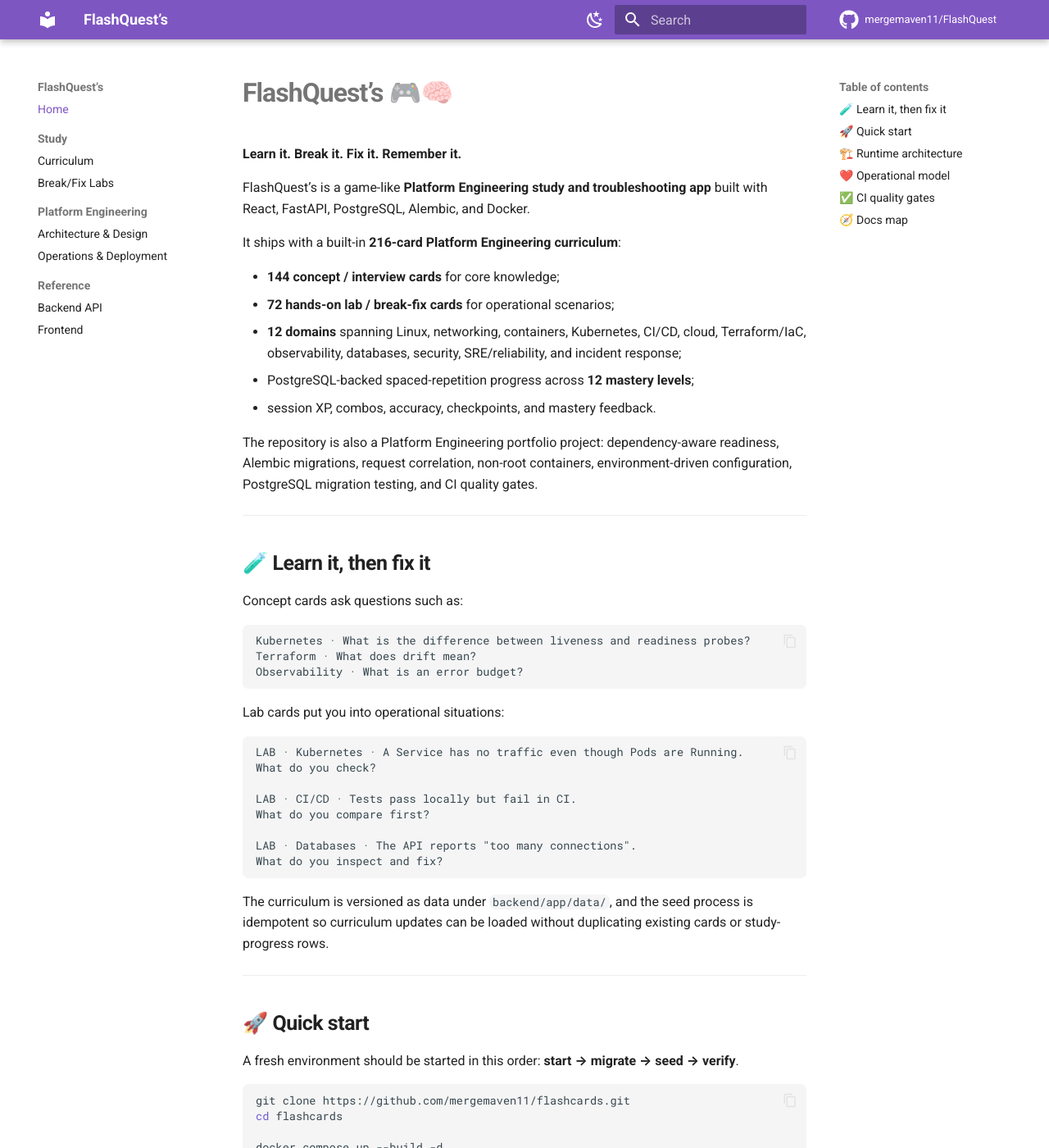
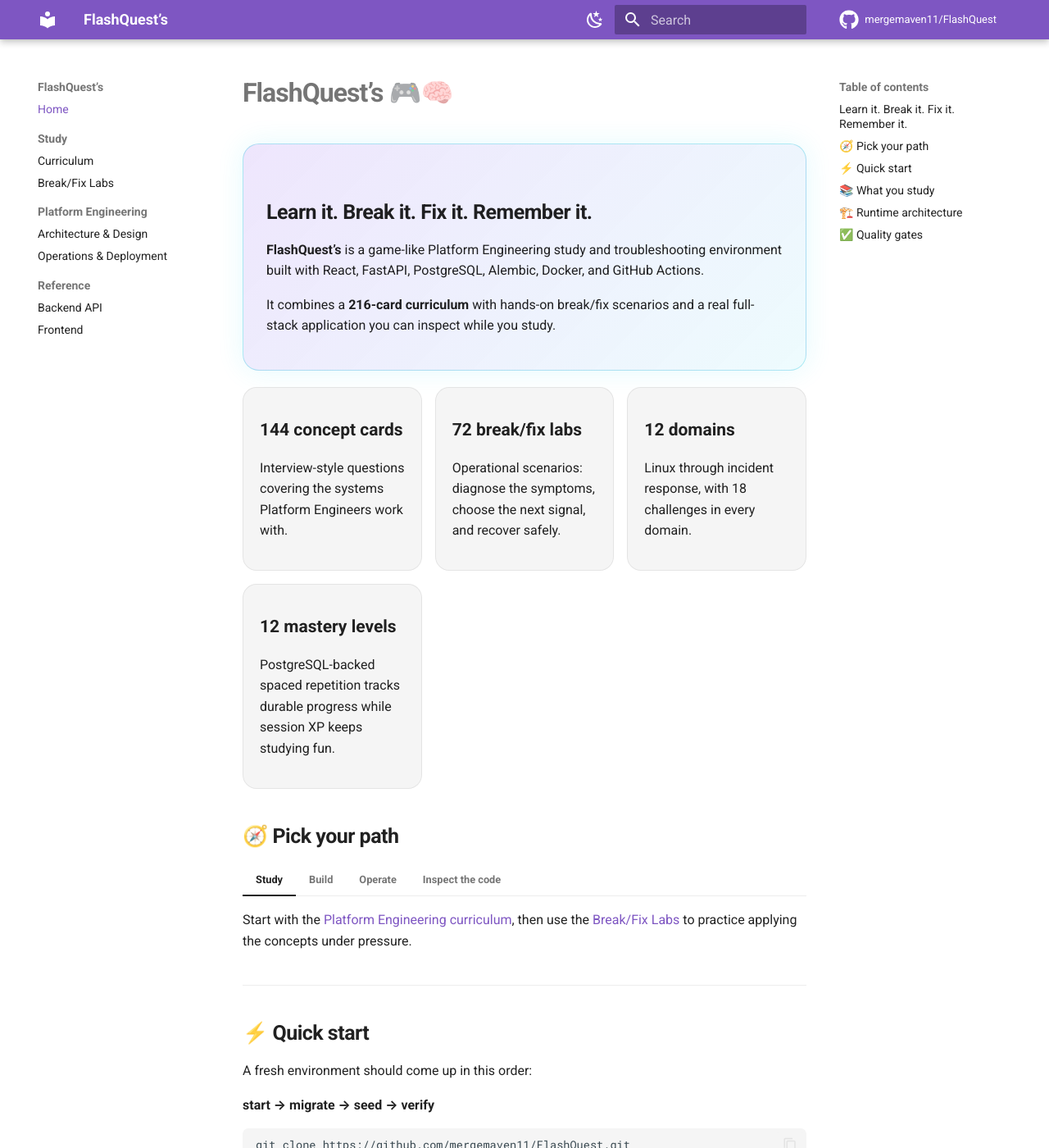
Before and after one commit to mergemaven11/FlashQuest, an MkDocs documentation site: the page built from docs/index.md, in a window 1280 px wide and 1400 px high. Shown: the whole window at 82% size. Built offline with MkDocs 1.6.1 and Material for MkDocs 9.7.7, drawn with Linux system fonts in a browser that asks for light colours; comment, search, counter and statistics services are not loaded; some of the changed text lies outside the part shown.

Commit message:
docs: rebuild FlashQuest home page

````diff
--- a/docs/index.md
+++ b/docs/index.md
@@ -1,55 +1,72 @@
 # FlashQuest’s 🎮🧠
 
-**Learn it. Break it. Fix it. Remember it.**
+<div class="fq-hero" markdown>
 
-FlashQuest’s is a game-like **Platform Engineering study and troubleshooting app** built with React, FastAPI, PostgreSQL, Alembic, and Docker.
+## Learn it. Break it. Fix it. Remember it.
 
-It ships with a built-in **216-card Platform Engineering curriculum**:
+**FlashQuest’s** is a game-like Platform Engineering study and troubleshooting environment built with React, FastAPI, PostgreSQL, Alembic, Docker, and GitHub Actions.
 
-- **144 concept / interview cards** for core knowledge;
-- **72 hands-on lab / break-fix cards** for operational scenarios;
-- **12 domains** spanning Linux, networking, containers, Kubernetes, CI/CD, cloud, Terraform/IaC, observability, databases, security, SRE/reliability, and incident response;
-- PostgreSQL-backed spaced-repetition progress across **12 mastery levels**;
-- session XP, combos, accuracy, checkpoints, and mastery feedback.
+It combines a **216-card curriculum** with hands-on break/fix scenarios and a real full-stack application you can inspect while you study.
 
-The repository is also a Platform Engineering portfolio project: dependency-aware readiness, Alembic migrations, request correlation, non-root containers, environment-driven configuration, PostgreSQL migration testing, and CI quality gates.
+</div>
+
+<div class="fq-grid" markdown>
+
+<div class="fq-card" markdown>
+**144 concept cards**
+
+Interview-style questions covering the systems Platform Engineers work with.
+</div>
+
+<div class="fq-card" markdown>
+**72 break/fix labs**
+
+Operational scenarios: diagnose the symptoms, choose the next signal, and recover safely.
+</div>
+
+<div class="fq-card" markdown>
+**12 domains**
+
+Linux through incident response, with 18 challenges in every domain.
+</div>
+
+<div class="fq-card" markdown>
+**12 mastery levels**
+
+PostgreSQL-backed spaced repetition tracks durable progress while session XP keeps studying fun.
+</div>
+
+</div>
+
+## 🧭 Pick your path
+
+=== "Study"
+
+    Start with the [Platform Engineering curriculum](CURRICULUM.md), then use the [Break/Fix Labs](LABS.md) to practice applying the concepts under pressure.
+
+=== "Build"
+
+    Read the [Platform Engineering architecture](PLATFORM_ENGINEERING.md) to see how FlashQuest’s handles health checks, migrations, configuration, containers, and CI quality gates.
+
+=== "Operate"
+
+    Use the [Operations & Deployment guide](OPERATIONS.md) for startup order, diagnostics, database lifecycle, Docker commands, and deployment boundaries.
+
+=== "Inspect the code"
+
+    Jump into the generated [Backend API](backend/api.md) or [Frontend reference](frontend/modules.md).
 
 ---
 
-## 🧪 Learn it, then fix it
+## ⚡ Quick start
 
-Concept cards ask questions such as:
+A fresh environment should come up in this order:
 
-```text
-Kubernetes · What is the difference between liveness and readiness probes?
-Terraform · What does drift mean?
-Observability · What is an error budget?
-```
-
-Lab cards put you into operational situations:
-
-```text
-LAB · Kubernetes · A Service has no traffic even though Pods are Running.
-What do you check?
-
-LAB · CI/CD · Tests pass locally but fail in CI.
-What do you compare first?
-
-LAB · Databases · The API reports "too many connections".
-What do you inspect and fix?
-```
-
-The curriculum is versioned as data under `backend/app/data/`, and the seed process is idempotent so curriculum updates can be loaded without duplicating existing cards or study-progress rows.
-
----
-
-## 🚀 Quick start
-
-A fresh environment should be started in this order: **start → migrate → seed → verify**.
+**start → migrate → seed → verify**
 
 ```bash
-git clone https://github.com/mergemaven11/flashcards.git
-cd flashcards
+git clone https://github.com/mergemaven11/FlashQuest.git
+cd FlashQuest
 
 docker compose up --build -d
 
@@ -59,71 +76,89 @@ docker compose exec api \
 docker compose exec api python -m app.seed
 ```
 
-Open:
-
-- **FlashQuest’s:** `http://localhost:5173`
-- **FastAPI / OpenAPI:** `http://localhost:8080/docs`
-- **Readiness:** `http://localhost:8080/health/ready`
-
-Verify:
+Verify the runtime:
 
 ```bash
 curl http://localhost:8080/health/live
 curl http://localhost:8080/health/ready
 ```
 
+Then open:
+
+- **FlashQuest’s game UI:** `http://localhost:5173`
+- **FastAPI / OpenAPI:** `http://localhost:8080/docs`
+- **Readiness endpoint:** `http://localhost:8080/health/ready`
+
+!!! tip "Seeding is safe to repeat"
+    The built-in curriculum seeder is idempotent. Existing prompts are reused, new curriculum cards are inserted, and missing default-user progress rows are repaired without duplicating the deck.
+
+---
+
+## 📚 What you study
+
+Every domain contains **12 concept cards + 6 practical lab scenarios**.
+
+| Domain | Concepts | Labs | Total |
+| --- | ---: | ---: | ---: |
+| Linux & OS | 12 | 6 | 18 |
+| Networking | 12 | 6 | 18 |
+| Containers | 12 | 6 | 18 |
+| Kubernetes | 12 | 6 | 18 |
+| CI/CD | 12 | 6 | 18 |
+| Cloud | 12 | 6 | 18 |
+| IaC & Terraform | 12 | 6 | 18 |
+| Observability | 12 | 6 | 18 |
+| Databases | 12 | 6 | 18 |
+| Security | 12 | 6 | 18 |
+| SRE & Reliability | 12 | 6 | 18 |
+| Incident Response | 12 | 6 | 18 |
+| **Total** | **144** | **72** | **216** |
+
+The curriculum itself is versioned under:
+
+```text
+backend/app/data/
+├── platform_engineering_cards.json
+└── platform_engineering_labs.json
+```
+
+[Explore the full curriculum →](CURRICULUM.md){ .md-button .md-button--primary }
+[Try the lab format →](LABS.md){ .md-button }
+
 ---
 
 ## 🏗️ Runtime architecture
 
 ```text
+Browser
+  │
+  ▼
 React / TypeScript SPA
-        |
-        | HTTP / JSON
-        v
-FastAPI application
-        |
-        | SQLModel / SQLAlchemy
-        v
+  │ HTTP / JSON
+  ▼
+FastAPI
+  │ SQLModel / SQLAlchemy
+  ▼
 PostgreSQL 16
-        ^
-        |
-Alembic migrations
+  ▲
+  │ schema lifecycle
+Alembic
 ```
 
-Local Docker Compose keeps those same service boundaries: web, API, and database.
+FlashQuest’s deliberately separates **application liveness** from **dependency readiness**, validates migrations in CI, runs the API container as a non-root user, and keeps durable study state in PostgreSQL while browser-session game feedback remains ephemeral.
+
+[Read the architecture decisions →](PLATFORM_ENGINEERING.md){ .md-button }
 
 ---
 
-## ❤️ Operational model
+## ✅ Quality gates
 
-FlashQuest’s separates liveness from readiness:
+Changes are validated across the same boundaries the application depends on:
 
-- `GET /health` — backwards-compatible lightweight health response;
-- `GET /health/live` — confirms the API process is alive and returns service metadata;
-- `GET /health/ready` — executes a database query and returns `503` when PostgreSQL is unavailable.
+1. **Backend** — Python 3.11/3.12, compile, pytest, Ruff correctness, Black formatting.
+2. **Frontend** — clean install, ESLint, TypeScript, Vite production build.
+3. **Database** — clean PostgreSQL 16 + Alembic upgrade to `head`.
+4. **Containers** — Compose validation plus API and web image builds.
+5. **Documentation** — MkDocs + TypeDoc build checks.
 
-API responses also include `X-Request-ID` and `X-Response-Time-Ms` for request correlation and basic latency visibility.
-
----
-
-## ✅ CI quality gates
-
-Pull requests validate:
-
-1. backend tests on Python 3.11 and 3.12;
-2. Ruff correctness checks and Black formatting checks;
-3. frontend ESLint and TypeScript/Vite production builds;
-4. Alembic migration against clean PostgreSQL 16;
-5. Docker Compose configuration plus API and web image builds;
-6. MkDocs / TypeDoc documentation build.
-
----
-
-## 🧭 Docs map
-
-- [Platform Engineering design](PLATFORM_ENGINEERING.md)
-- [Backend API reference](backend/api.md)
-- [Frontend reference](frontend/modules.md)
-
-The deeper Platform Engineering page explains health semantics, configuration, failure boundaries, CI design, and portfolio/interview talking points.
+That gives FlashQuest’s two jobs at once: **help you study Platform Engineering and give you a Platform Engineering project to talk about.**
````
